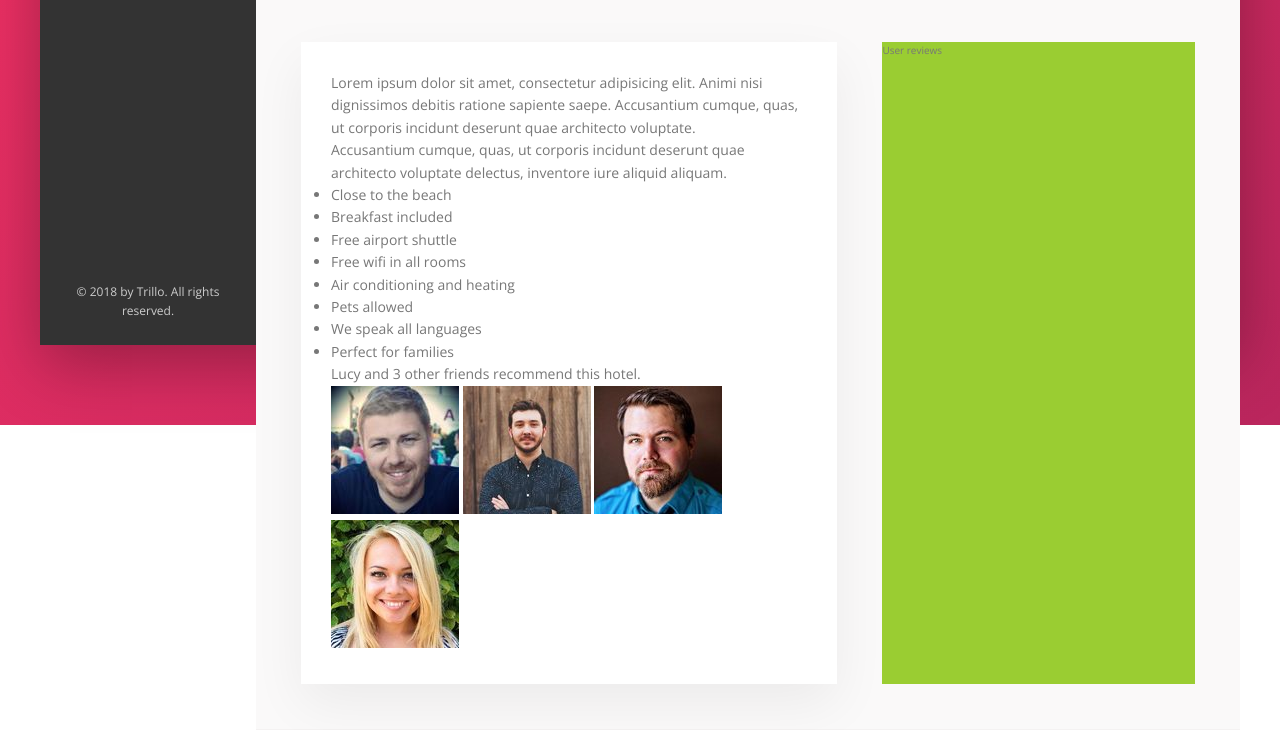
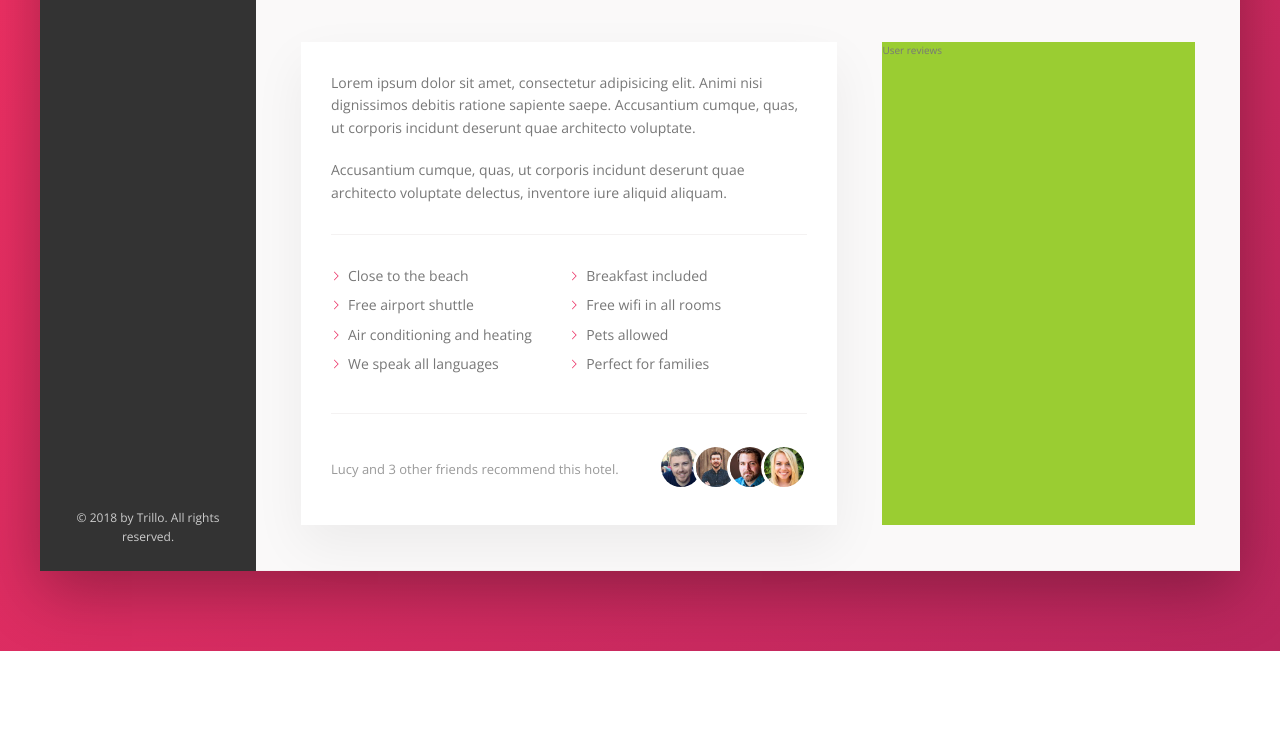
Before and after one commit to turquoise/trillo-scss, a website: page index.html in a window 1280 px wide. Shown: the part 605-1335 px from the top of the page. After the commit the page ends 1256 px from the top, so only its background shows below. Drawn offline with nearby package versions, Linux system fonts and the light colour scheme.

Commit message:
completed description

```diff
--- a/sass/_components.scss
+++ b/sass/_components.scss
@@ -308,3 +308,76 @@
     box-shadow: none;
   }
 }
+
+// paragraph
+// .paragraph:not(:last-of-type)
+.paragraph:not(:last-of-type) {
+  margin-bottom: 2rem;
+}
+
+// list
+.list {
+  list-style: none;
+  margin: 3rem 0;
+  padding: 3rem 0;
+  border-top: var(--line);
+  border-bottom: var(--line);
+
+  display: flex;
+  flex-wrap: wrap;
+
+  &__item {
+    flex: 0 0 50%;
+    margin-bottom: .7rem;
+  }
+
+  &__item::before {
+    content: "";
+    display: inline-block;
+    height: 1rem;
+    width: 1rem;
+    margin-right: .7rem;
+    // older browsers
+    // pseudo element before each item element that will have the background image.
+    // background-image: url(../img/chevron-thin-right.svg);
+    // background-size: cover;
+
+    // newer browsers
+    background-color: var(--color-primary);
+    -webkit-mask-image: url(../img/chevron-thin-right.svg);
+    -webkit-mask-size: cover;
+    mask-image: url(../img/chevron-thin-right.svg);
+    mask-size: cover;
+
+
+  }
+}
+
+// recommend
+.recommend {
+  font-size: 1.3rem;
+  color: var(--color-grey-dark-3);
+  display: flex;
+  align-items: center;
+
+  &__count {
+    margin-right: auto;
+  }
+
+  &__friends {
+
+  }
+
+  &__photo {
+    box-sizing: content-box;
+    height: 4rem;
+    width: 4rem;
+    border-radius: 50%;
+    border: 3px solid #fff;
+
+    &:not(:last-child) {
+      margin-right: -1.5rem;
+    }
+  }
+
+}
--- a/sass/_layout.scss
+++ b/sass/_layout.scss
@@ -36,7 +36,7 @@
 .hotel-view {
   background-color: #fff;
   //background-color: orangered;
-  height: 80rem;
+  //height: 80rem;
 
   flex: 1;
 }
```
Also changed, not shown: css/style.css, img/chevron-thin-right.svg (added).
